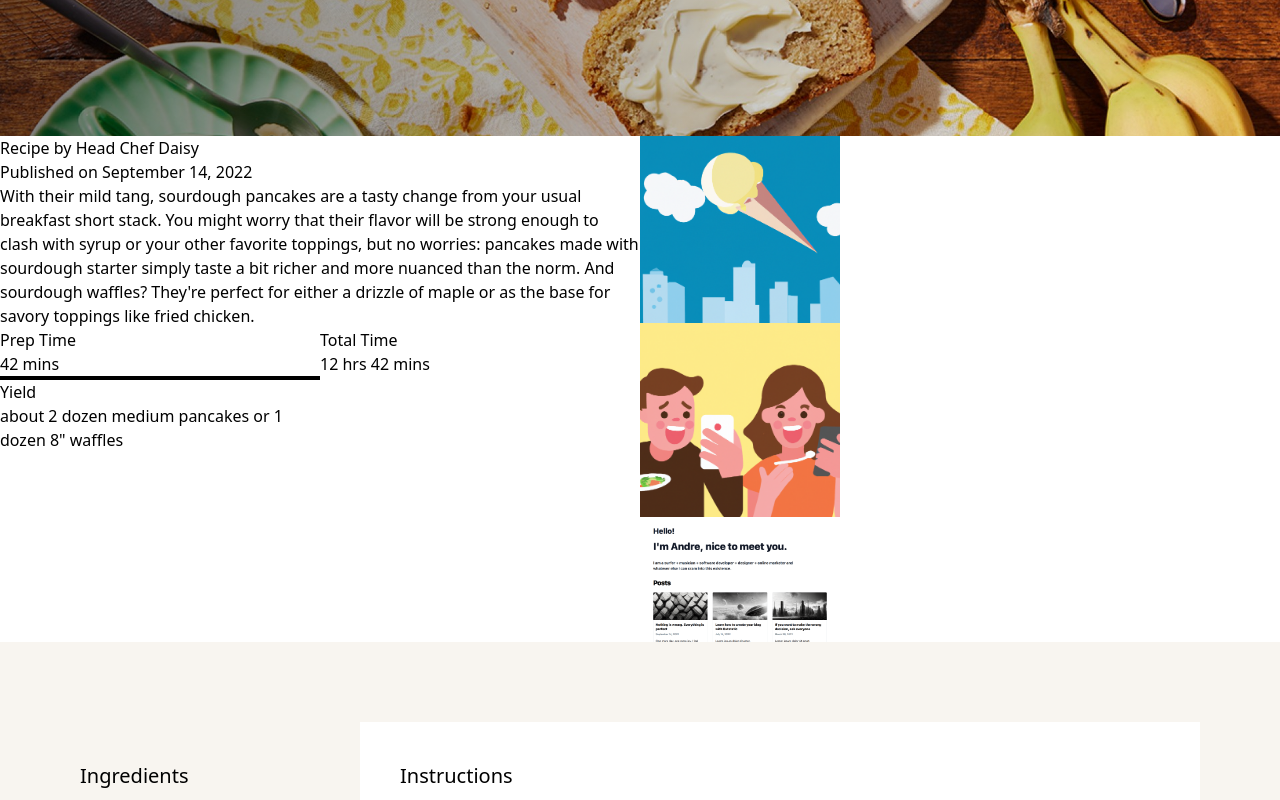
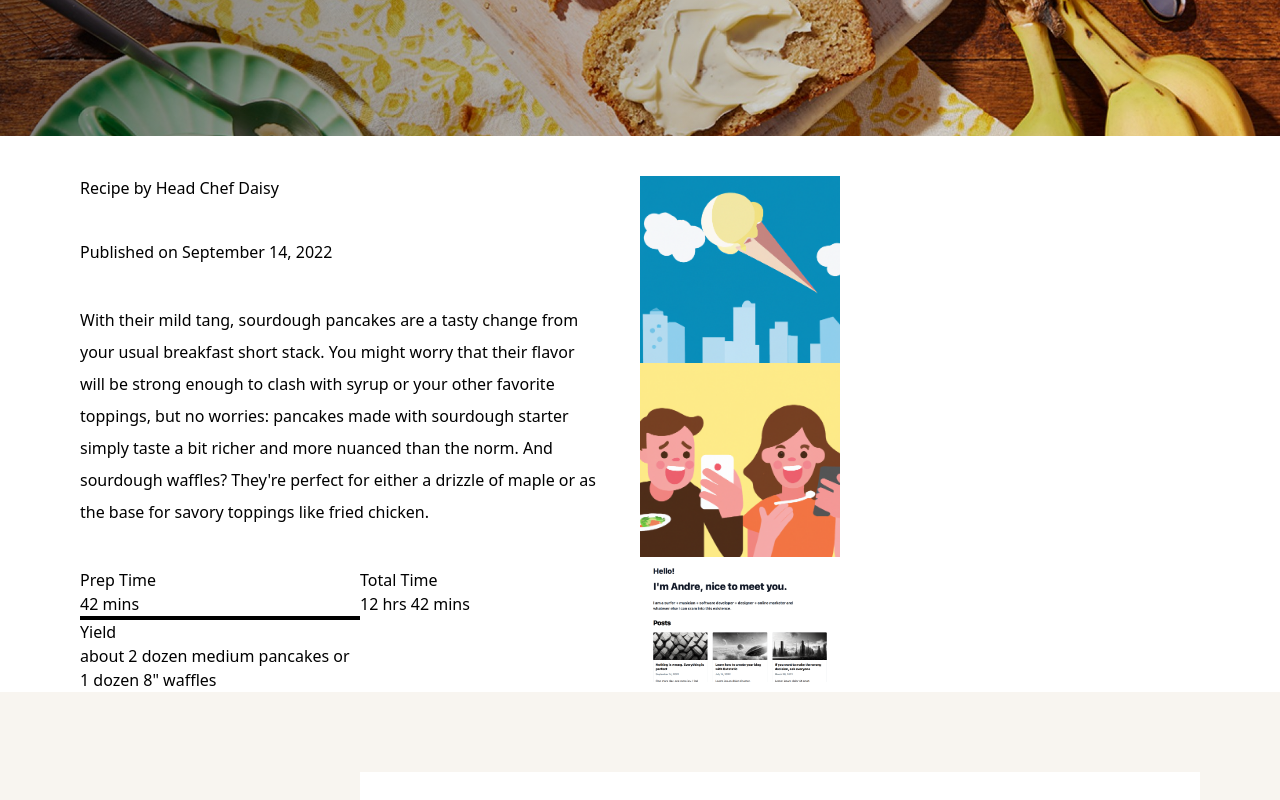
Before and after one commit to ybot1122/its-probably-spicy-outstatic, a Next.js app: page /recipes/1 in a window 1280 px wide. Shown: the part 520-1320 px from the top of the page. Built offline with nearby package versions, Linux system fonts and the light colour scheme; no server answers.

Commit message:
Line height

```diff
--- a/src/app/recipes/[slug]/page.tsx
+++ b/src/app/recipes/[slug]/page.tsx
@@ -54,7 +54,7 @@ export default async function Project(params: Params) {
   return (
     <Layout>
       <article className="mb-8">
-        <div className="relative w-full h-recipeHero">
+        <div className="relative w-full h-recipeHero mb-10">
           <div className="relative w-full h-full before:absolute before:block before:w-full before:h-full before:z-10 before:bg-recipeHeroScrim">
             <Image
               alt={recipeName}
@@ -70,13 +70,13 @@ export default async function Project(params: Params) {
           </div>
         </div>
 
-        <div className="grid grid-cols-2">
+        <div className="grid grid-cols-2 ml-20 mr-20">
           <div className="bg-white">
-            <div className="">Recipe by {`${author}`}</div>
-            <div className="">
+            <div className="mb-10">Recipe by {`${author}`}</div>
+            <div className="mb-10">
               Published on <DateFormatter dateString={publishedAt} />
             </div>
-            <div>{description}</div>
+            <div className="pr-10 mb-10 leading-8">{description}</div>
 
             {/* Metadata */}
             <div className="grid grid-cols-2">
```
